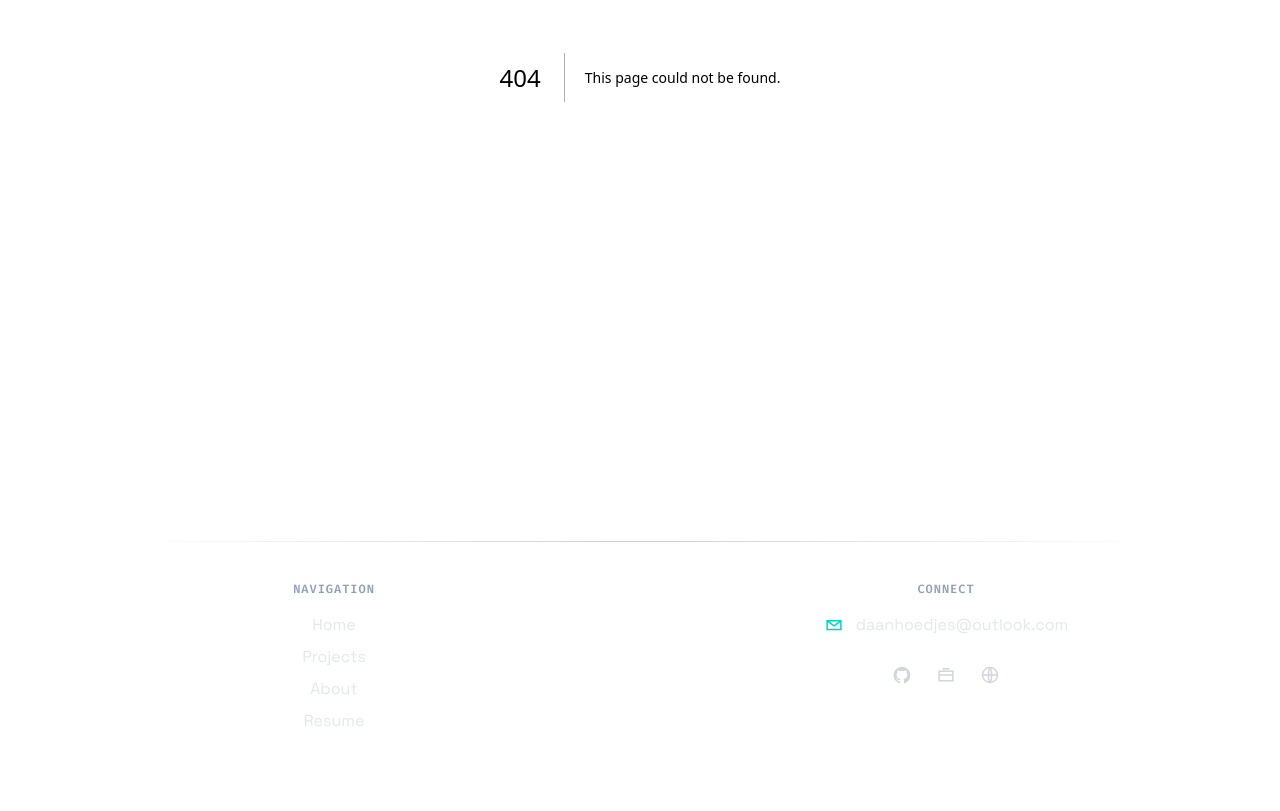
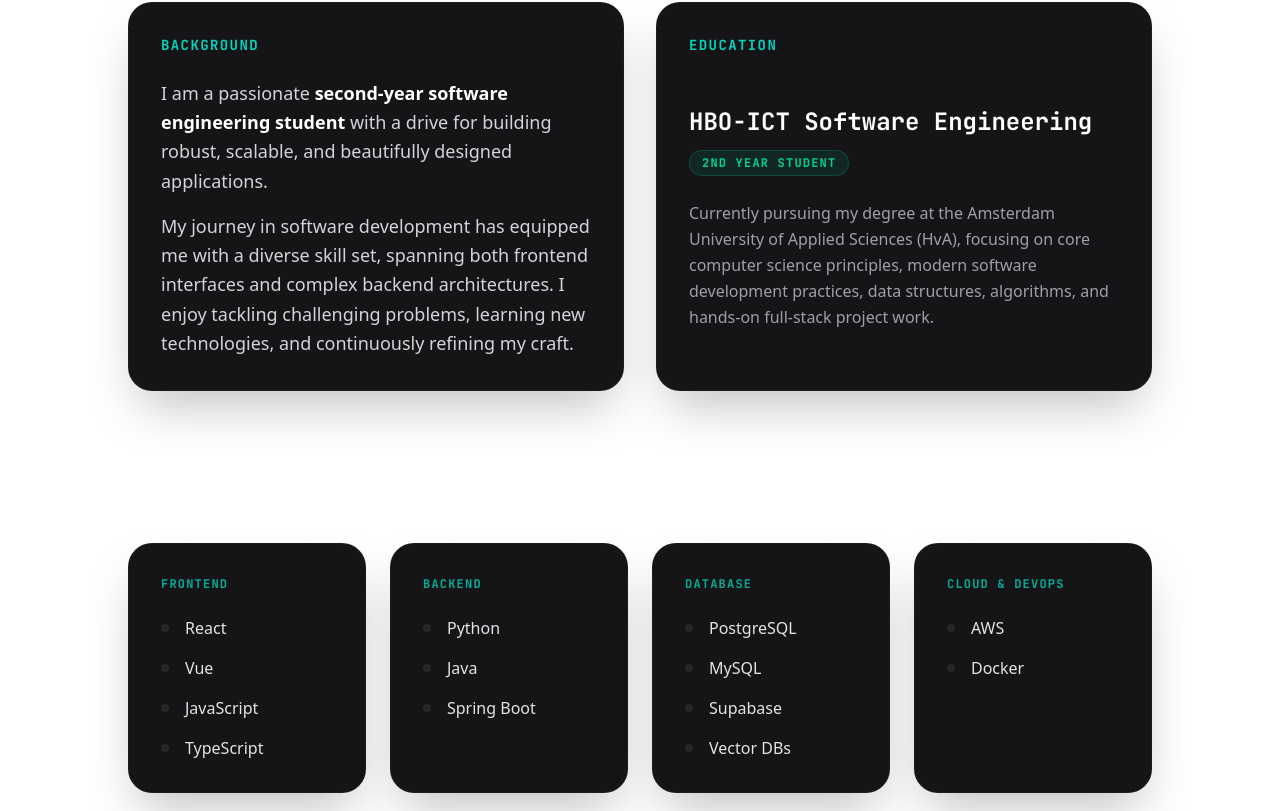
Before and after one commit to daanhoedjes/portfolio, a Next.js app: page /about in a window 1280 px wide. Before the commit this address had no page. Shown: the part 409-1220 px from the top of the page. Before the commit the page ends 1182 px from the top, so only its background shows below. Built offline with nearby package versions, Linux system fonts and the light colour scheme.

Commit message:
feat: add AboutPage component with personal background, education, and tech stack sections

```diff
--- /dev/null
+++ b/app/about/page.tsx
@@ -0,0 +1,90 @@
+import { Metadata } from "next";
+
+export const metadata: Metadata = {
+  title: "About | Daan Hoedjes",
+  description: "About me and my skills.",
+};
+
+const skillCategories = [
+  {
+    title: "Frontend",
+    skills: ["React", "Vue", "JavaScript", "TypeScript"]
+  },
+  {
+    title: "Backend",
+    skills: ["Python", "Java", "Spring Boot"]
+  },
+  {
+    title: "Database",
+    skills: ["PostgreSQL", "MySQL", "Supabase", "Vector DBs"]
+  },
+  {
+    title: "Cloud & DevOps",
+    skills: ["AWS", "Docker"]
+  }
+];
+
+export default function AboutPage() {
+  return (
+    <main className="min-h-screen w-full flex flex-col items-center font-jetbrains pt-32 pb-20 px-6">
+      <div className="w-full max-w-5xl mx-auto flex flex-col gap-12">
+        {/* HEADER */}
+        <div className="flex flex-col gap-4">
+          <h1 className="text-5xl md:text-7xl font-black font-jetbrains text-white leading-[0.95] uppercase mix-blend-lighten">
+            About<br />
+            <span className="text-transparent bg-clip-text bg-gradient-to-br from-teal-300 via-emerald-400 to-emerald-600 block pt-1 pb-2">
+              Me
+            </span>
+          </h1>
+        </div>
+
+        <div className="grid grid-cols-1 md:grid-cols-2 gap-8">
+          {/* BIO SECTION */}
+          <div className="bg-[#151517] rounded-3xl p-8 border border-white/[0.03] shadow-2xl flex flex-col gap-6 relative overflow-hidden group hover:border-white/[0.08] transition-colors">
+            <h2 className="text-sm font-bold tracking-widest uppercase text-teal-400">Background</h2>
+            <div className="flex flex-col gap-4">
+              <p className="text-zinc-300 leading-relaxed font-sans text-lg">
+                I am a passionate <span className="text-white font-semibold">second-year software engineering student</span> with a drive for building robust, scalable, and beautifully designed applications.
+              </p>
+              <p className="text-zinc-300 leading-relaxed font-sans text-lg">
+                My journey in software development has equipped me with a diverse skill set, spanning both frontend interfaces and complex backend architectures. I enjoy tackling challenging problems, learning new technologies, and continuously refining my craft.
+              </p>
+            </div>
+          </div>
+
+          {/* EDUCATION SECTION */}
+          <div className="bg-[#151517] rounded-3xl p-8 border border-white/[0.03] shadow-2xl flex flex-col gap-6 relative overflow-hidden group hover:border-white/[0.08] transition-colors">
+            <h2 className="text-sm font-bold tracking-widest uppercase text-teal-400">Education</h2>
+            <div className="flex flex-col gap-2 h-full justify-center">
+              <h3 className="text-2xl font-bold text-white mb-1">HBO-ICT Software Engineering</h3>
+              <span className="text-xs font-bold tracking-widest text-emerald-400 uppercase bg-emerald-400/10 w-fit px-3 py-1 rounded-full border border-emerald-400/20">2nd Year Student</span>
+              <p className="text-zinc-400 mt-4 font-sans leading-relaxed">
+                Currently pursuing my degree at the Amsterdam University of Applied Sciences (HvA), focusing on core computer science principles, modern software development practices, data structures, algorithms, and hands-on full-stack project work.
+              </p>
+            </div>
+          </div>
+        </div>
+
+        {/* SKILLS SECTION */}
+        <div className="flex flex-col gap-8 mt-8">
+          <h2 className="text-3xl md:text-4xl font-black font-jetbrains text-white uppercase tracking-wider">Tech Stack</h2>
+          <div className="grid grid-cols-1 sm:grid-cols-2 lg:grid-cols-4 gap-6">
+            {skillCategories.map((category) => (
+              <div key={category.title} className="bg-[#151517] rounded-3xl p-8 border border-white/[0.03] shadow-2xl flex flex-col gap-6 hover:border-teal-500/20 transition-colors group">
+                <h3 className="text-xs font-bold tracking-widest uppercase text-teal-400/80 group-hover:text-teal-400 transition-colors">{category.title}</h3>
+                <div className="flex flex-col gap-4">
+                  {category.skills.map((skill) => (
+                    <div key={skill} className="flex items-center gap-4">
+                      <div className="w-2 h-2 rounded-full bg-zinc-800 group-hover:bg-teal-500/50 transition-colors"></div>
+                      <span className="text-zinc-200 font-medium font-sans">{skill}</span>
+                    </div>
+                  ))}
+                </div>
+              </div>
+            ))}
+          </div>
+        </div>
+      </div>
+    </main>
+  );
+}
--- a/app/page.tsx
+++ b/app/page.tsx
@@ -1,5 +1,4 @@
 import HeroSection from "./components/layout/HeroSection";
-import Navbar from "./components/layout/Navbar";
 
 export default function Home() {
   return (
--- a/app/projects/page.tsx
+++ b/app/projects/page.tsx
@@ -13,6 +13,7 @@ const projects = [
 	},
 	{
 		title: "Elections Project",
+		imageSrc: "/elections.png",
 		description:
 			"A full-stack web application that helps citizens make informed voting decisions by combining historical election data with modern AI capabilities. The platform offers tools for data analysis, interactive voting guidance, and community engagement around Dutch elections.",
 		technologies: ["Vue.js", "TypeScript", "Java", "Springboot"],
```
Also changed, not shown: public/elections.png (added).
